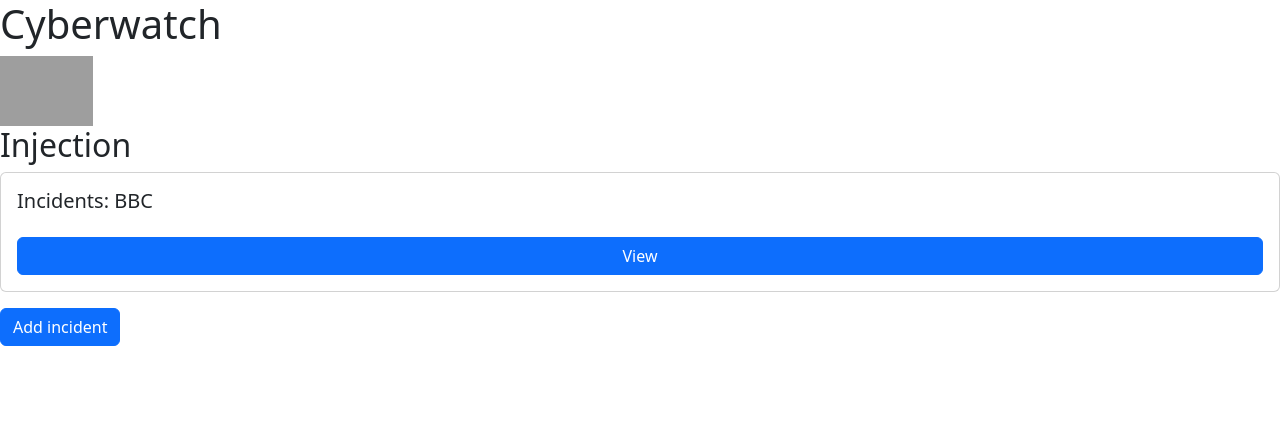
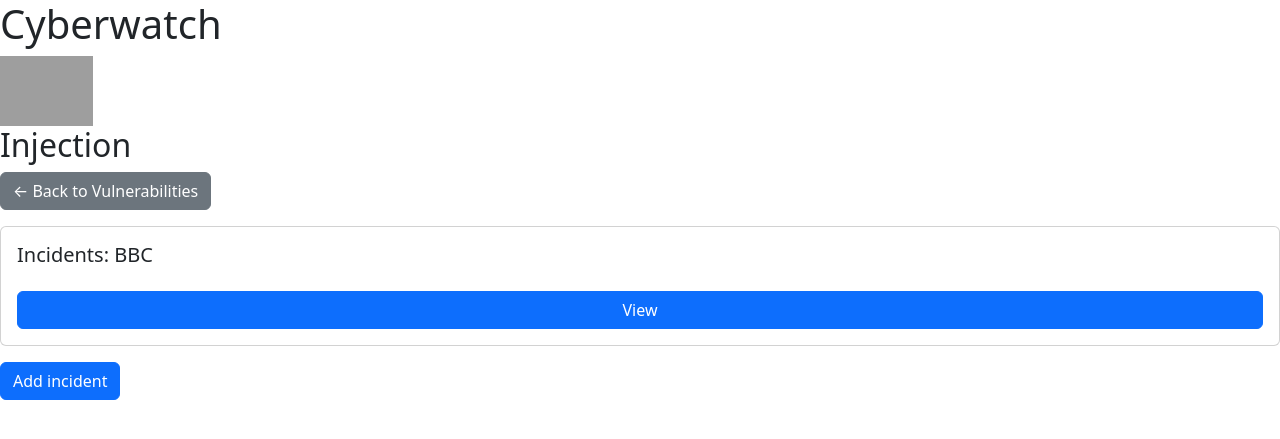
Before and after one commit to MrRoschin/Lucas-Yang---12SE-PWA-Task, a Flask app: page /incidents/8 in a window 1280 px wide. Shown: the top 439 px of the page. Run offline with Flask 3, Linux system fonts and the light colour scheme; grey boxes are pictures that could not be loaded.

Commit message:
added a back to vulnerabilities button

```diff
--- a/templates/incidents.html
+++ b/templates/incidents.html
@@ -10,6 +10,10 @@
 {% block content %}
 <!-- Use a for loop to display the incidents that match the vulnerability. -->
 <!-- Add the button for adding a new incident -->
+
+<div class="mb-3">
+    <a href="/" class="btn btn-secondary">← Back to Vulnerabilities</a>
+</div>
 
 <div class="row">
     {% for i in incidents %}
```
Also changed, not shown: .database/cyberwatch.db, 2 other files.
